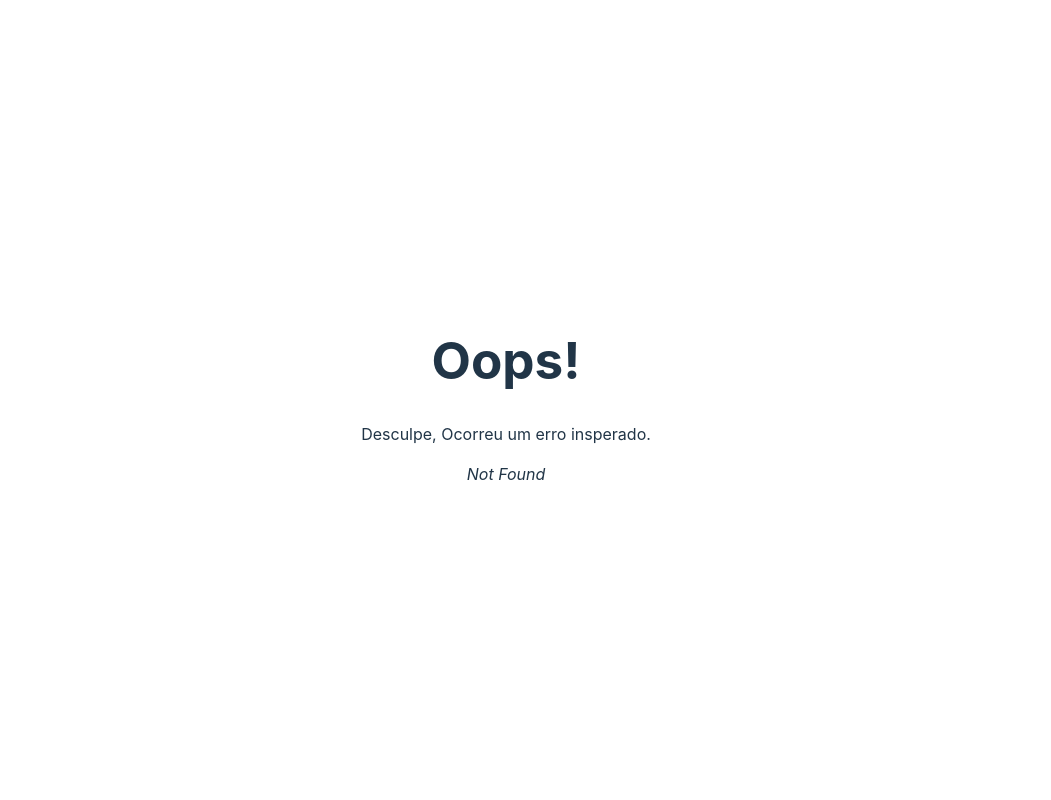
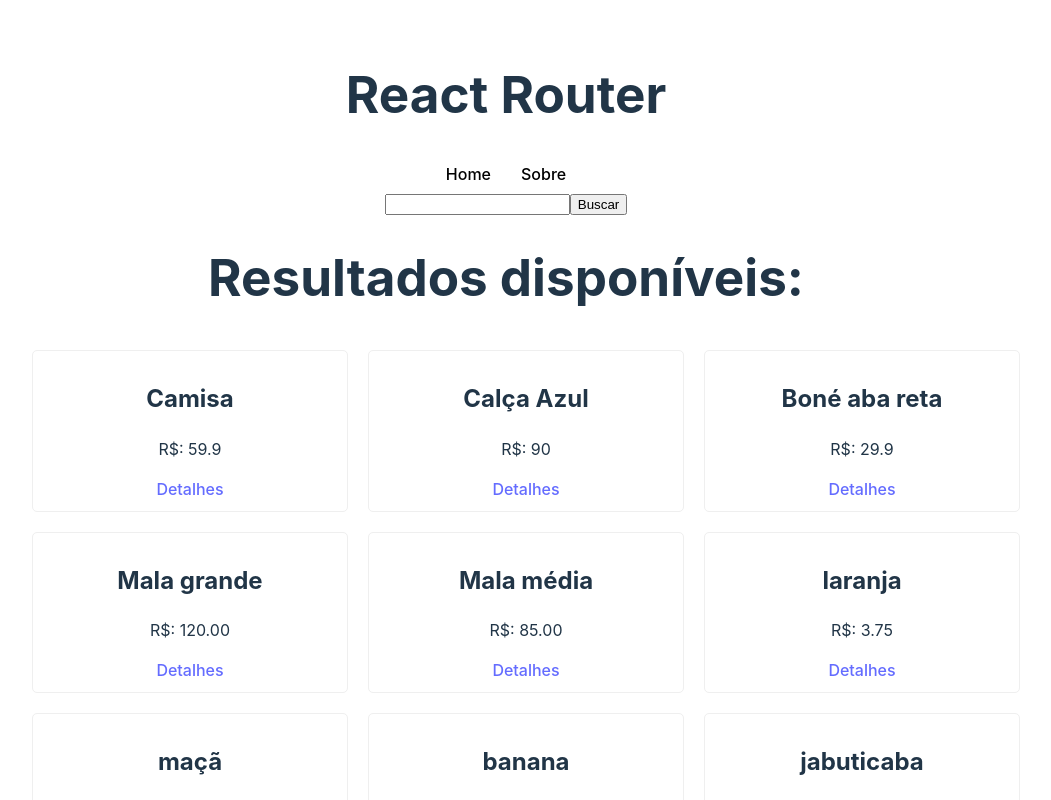
Before and after one commit to jjobJunior/React_Routes, a React (Vite) app: page /search in a window 1280 px wide. Before the commit this address had no page. Shown: the top 800 px of the page, without its empty margins (134-1185 px from the left). Built offline with nearby package versions, Linux system fonts and the light colour scheme; data requests are answered from the project's data file.

Commit message:
Criando a busca e redirecionamento

```diff
--- a/src/App.jsx
+++ b/src/App.jsx
@@ -1,14 +1,15 @@
-import { Outlet} from "react-router-dom";
+import { Outlet } from "react-router-dom";
 import "./App.css";
 import NavBar from "./components/NavBar";
+import SearchForm from "./components/SearchForm";
 
 function App() {
   return (
     <div>
       <h1>React Router</h1>
       <NavBar />
+      <SearchForm />
       <Outlet />
-
     </div>
   );
 }
--- a/src/components/NavBar.jsx
+++ b/src/components/NavBar.jsx
@@ -6,12 +6,7 @@
     <nav>
       {/* <Link to="/">Home</Link>
       <Link to="/about">Sobre</Link> */}
-      <NavLink
-        to="/"
-        // className={({ isActive }) => (isActive ? "" : "")}
-      >
-        Home
-      </NavLink>
+      <NavLink to="/">Home</NavLink>
       <NavLink to="/about">Sobre</NavLink>
     </nav>
   );
--- /dev/null
+++ b/src/components/SearchForm.jsx
@@ -0,0 +1,23 @@
+import { useNavigate } from "react-router-dom";
+
+import { useState } from "react";
+
+const SearchForm = () => {
+  const navigate = useNavigate();
+  const [query, setQuery] = useState();
+
+  const handleSubmit = (e) => {
+    e.preventDefault();
+
+    navigate("/search?name=" + query);
+  };
+
+  return (
+    <form onSubmit={handleSubmit}>
+      <input type="text" onChange={(e) => setQuery(e.target.value)} />
+      <input type="submit" value="Buscar" />
+    </form>
+  );
+};
+
+export default SearchForm;
--- /dev/null
+++ b/src/pages/Search.jsx
@@ -0,0 +1,32 @@
+import { useSearchParams, Link } from "react-router-dom";
+import { useFetch } from "../hooks/useFetch";
+
+const search = () => {
+  const [searchParams] = useSearchParams();
+  console.log(searchParams);
+
+  const url = "http://localhost:3000/products?" + searchParams;
+
+  const { data: items, loading, error } = useFetch(url);
+
+  return (
+    <div>
+      <h1>Resultados disponíveis:</h1>
+      {loading && <p>Atualizando os dados...</p>}
+      {error && <p>{error}</p>}
+
+      <ul className="products">
+        {items &&
+          items.map((item) => (
+            <li key={item.id}>
+              <h2>{item.name} </h2>
+              <p>R$: {item.price}</p>
+              <Link to={`/products/${item.id}`}>Detalhes</Link>
+            </li>
+          ))}
+      </ul>
+    </div>
+  );
+};
+
+export default search;
```
Also changed, not shown: src/main.jsx (+14 -1 lines).
